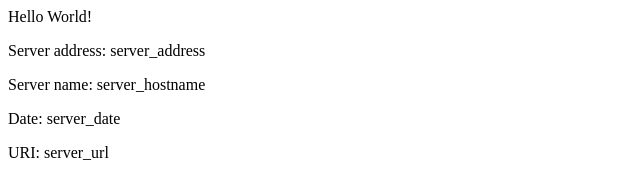
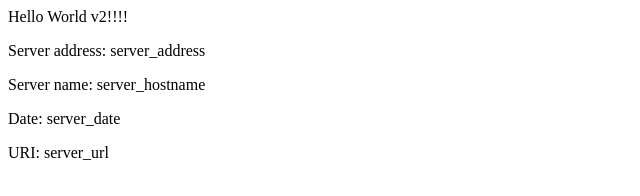
Before and after one commit to WilliamWhispell/eks-example, a plain HTML site: page src/index.html in a window 1280 px wide. Shown: the full height of the page, 0-640 px from the left. Drawn offline with Linux system fonts and the light colour scheme.

Commit message:
v2 Updating home page

```diff
--- a/src/index.html
+++ b/src/index.html
@@ -1,8 +1,8 @@
 <head>
-<title>Hello World</title>
+<title>Hello World v2</title>
 </head>
 <div class="info">
-<h>Hello World!</h>
+<h>Hello World v2!!!!</h>
 <p><span>Server&nbsp;address:</span> <span>server_address</span></p>
 <p><span>Server&nbsp;name:</span> <span>server_hostname</span></p>
 <p class="smaller"><span>Date:</span> <span>server_date</span></p>
```
